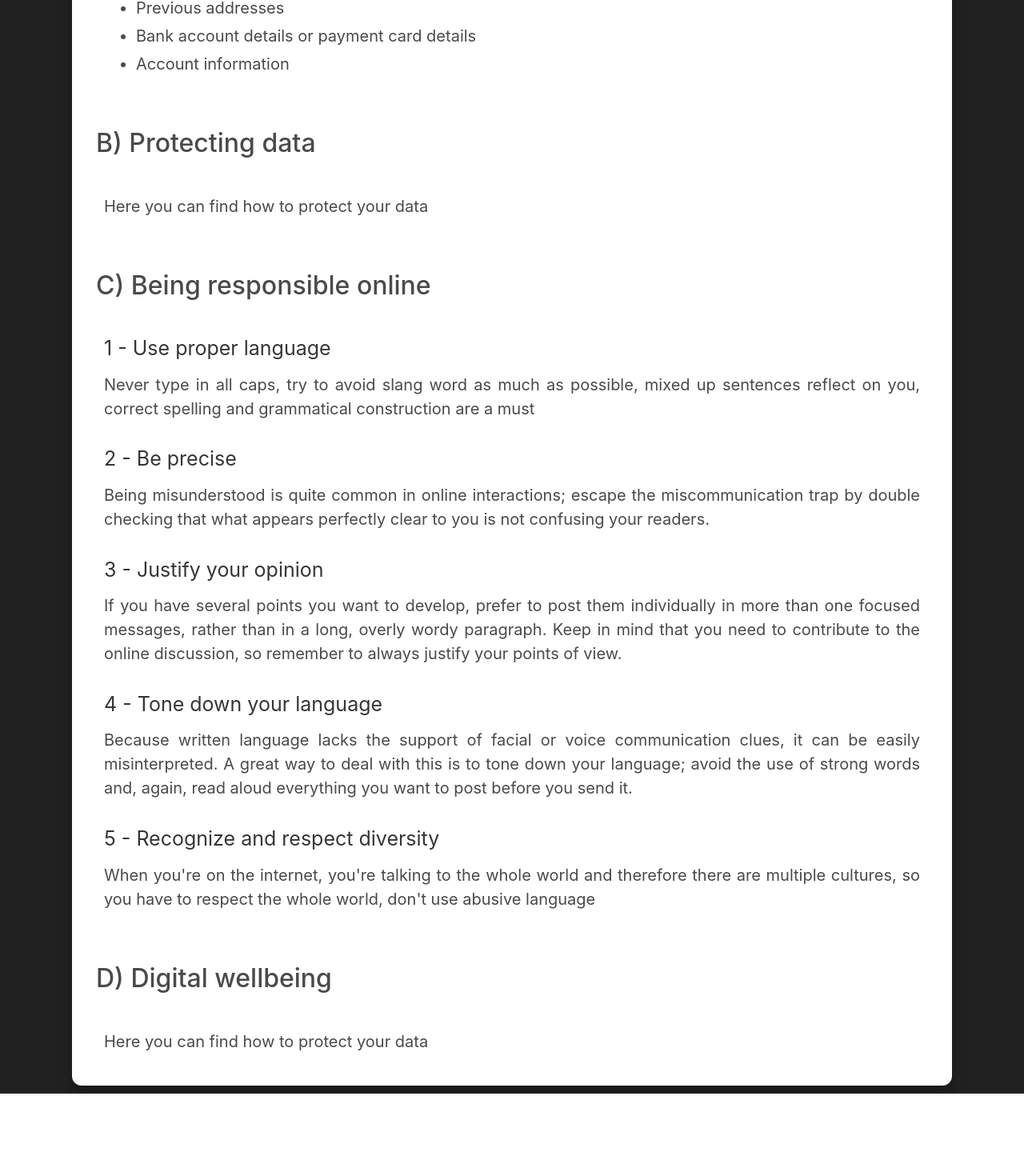
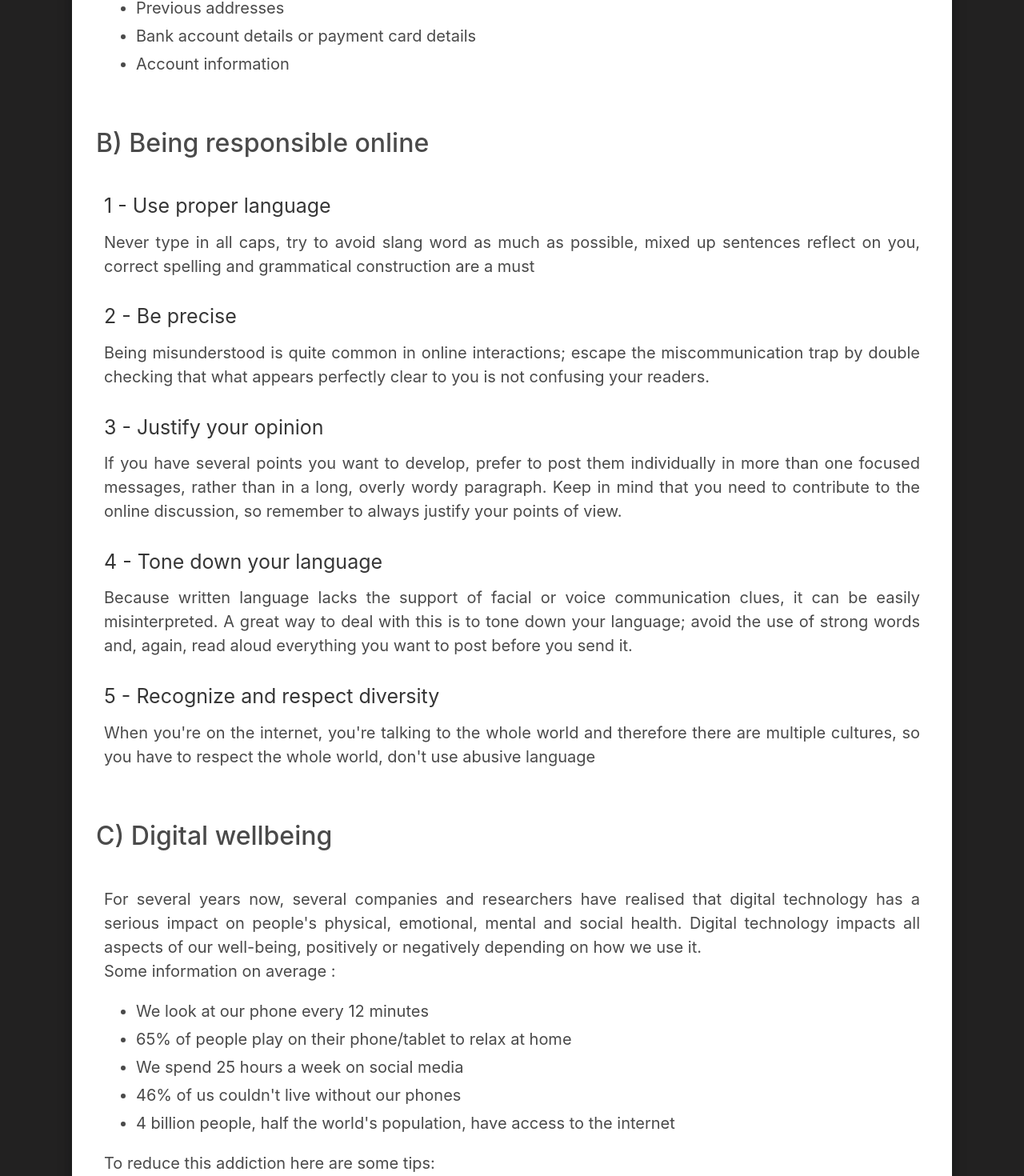
Before and after one commit to kleborgn/digiskills, a React (Create React App) app: page /privacy in a window 1280 px wide. Shown: the part 1395-2865 px from the top of the page at 80% size. Before the commit the page ends 2762 px from the top, so only its background shows below. Built offline with nearby package versions, Linux system fonts and the light colour scheme; no server answers.

Commit message:
fixe warning

```diff
--- a/src/components/css/Page404.css
+++ b/src/components/css/Page404.css
@@ -1,6 +1,6 @@
 
 
-@keyframes rocket-movement { 100% {transform: translate(1100px,-600px);} }
+@keyframes rocket-movement { 100% {transform: translate(100px,-600px);} }
 
 @keyframes spin-earth{ 100% { -webkit-transform: rotate(-360deg); transform:rotate(-360deg); transition: transform 20s; } }
 
--- a/src/components/pages/Page404.js
+++ b/src/components/pages/Page404.js
@@ -5,13 +5,13 @@ const Page404 = () => {
         <div>
             <div className="start">
             <div class="central-body">
-                <img class="image-404" src="http://salehriaz.com/404Page/img/404.svg" width="300px"/>
+                <img class="image-404" src="http://salehriaz.com/404Page/img/404.svg" alt="404Pages"width="300px"/>
             </div>
             <div class="objects">
-                <img class="object_rocket" src="http://salehriaz.com/404Page/img/rocket.svg" width="40px"/>
+                <img class="object_rocket" src="http://salehriaz.com/404Page/img/rocket.svg" alt="rocket"width="40px"/>
                 <div class="earth-moon">
-                    <img class="object_earth" src="http://salehriaz.com/404Page/img/earth.svg" width="100px"/>
-                    <img class="object_moon" src="http://salehriaz.com/404Page/img/moon.svg" width="80px"/>
+                    <img class="object_earth" src="http://salehriaz.com/404Page/img/earth.svg" alt="earth"width="100px"/>
+                    <img class="object_moon" src="http://salehriaz.com/404Page/img/moon.svg" alt="moon"width="80px"/>
                 </div>
             </div>
             <div class="glowing_stars">
--- a/src/components/pages/Privacy.js
+++ b/src/components/pages/Privacy.js
@@ -36,13 +36,7 @@ const Privacy = () => {
                     </p>
                 </div>
                 <div className="title_parts">
-                    B) Protecting data
-                </div>
-                <div className="content">
-                    <p>Here you can find how to protect your data</p>
-                </div>
-                <div className="title_parts">
-                    C) Being responsible online
+                    B) Being responsible online
                 </div>
                 <div className="content">
                     <h3>1 - Use proper language</h3>
@@ -57,10 +51,24 @@ const Privacy = () => {
                     <p>When you're on the internet, you're talking to the whole world and therefore there are multiple cultures, so you have to respect the whole world, don't use abusive language</p>
                 </div>
                 <div className="title_parts">
-                    D) Digital wellbeing
+                    C) Digital wellbeing
                 </div>
                 <div className="content">
-                    <p>Here you can find how to protect your data</p>
+                    <p>For several years now, several companies and researchers have realised that digital technology has a serious impact on people's physical, emotional, mental and social health. Digital technology impacts all aspects of our well-being, positively or negatively depending on how we use it. <br />
+                    Some information on average :
+                    <ul>
+                        <li>We look at our phone every 12 minutes</li>
+                        <li>65% of people play on their phone/tablet to relax at home</li>
+                        <li>We spend 25 hours a week on social media</li>
+                        <li>46% of us couldn't live without our phones</li>
+                        <li>4 billion people, half the world's population, have access to the internet</li>
+                    </ul>
+                        To reduce this addiction here are some tips: <br /><br />
+                        -   Leave the phone and tablet out of the bedroom. This practice really works, my screen is no longer the last thing I look at before going to sleep nor the first thing I see when I wake up, a real joy. <br />
+                        -   Turn off all notifications (yes, yes, all of them!). Try it, it's worth it, even if it takes a while to turn them off as you have to do it one by one. Start with the most intrusive ones, namely Netflix, Spotify, Amazon and Kindle. <br/>
+                        -   Set your phone to black and white. <br />
+                        -   Take breaks if you work from home <br />
+                    </p>
                 </div>
             </div>
         </div>
```
Also changed, not shown: src/components/pages/Quiz.js (+1 -6 lines).
